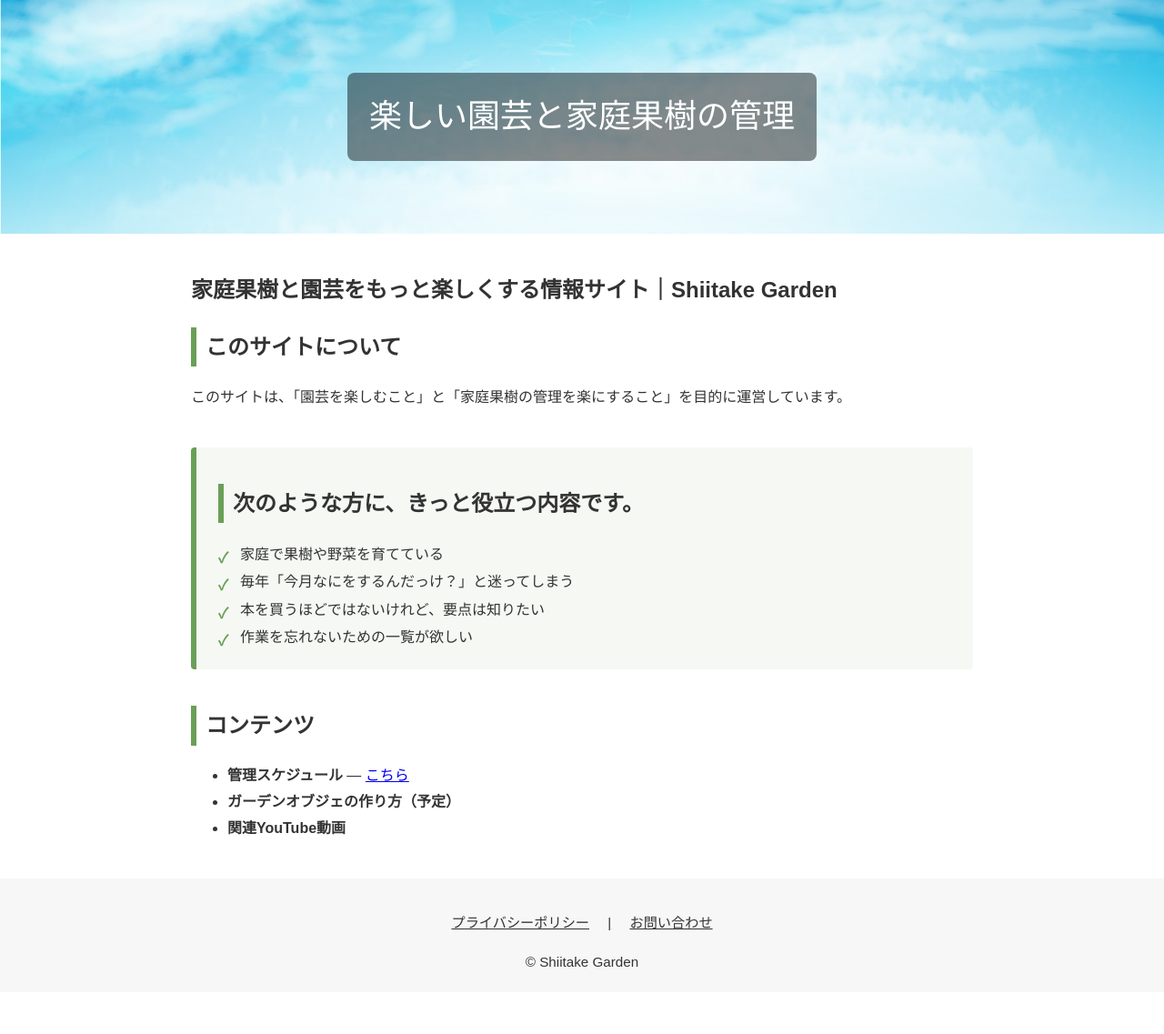
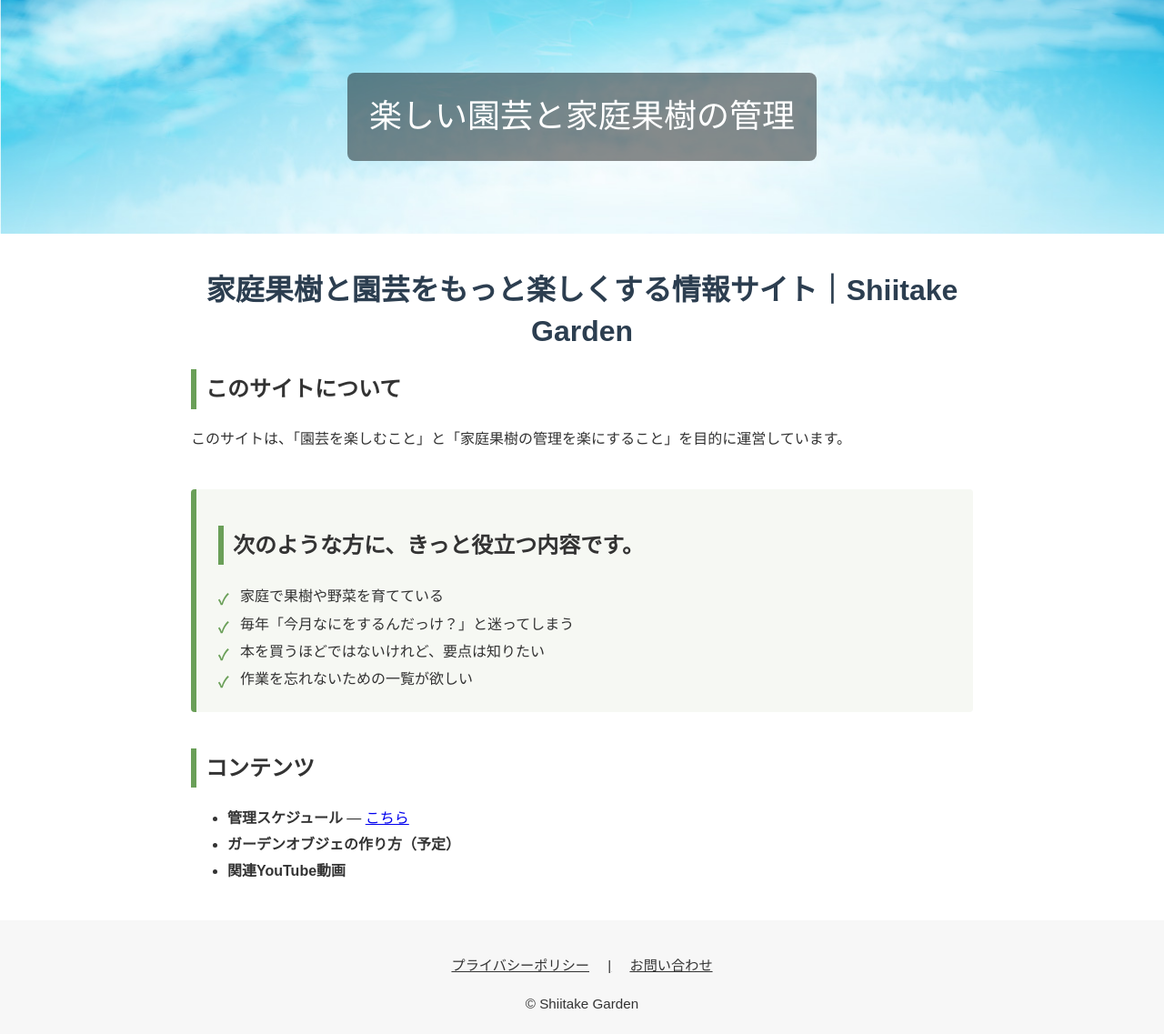
Before and after one commit to shiitake-garden/shiitake-garden.github.io, a Jekyll site: the page built from index.html, in a window 1280 px wide. Shown: the whole page at 91% size. Built offline with Jekyll 4.4.1, drawn with Linux system fonts in a browser that asks for light colours; before the commit the page ends 1091 px from its top, so only the background shows below that.

Commit message:
Update site.css

```diff
--- a/assets/css/site.css
+++ b/assets/css/site.css
@@ -39,3 +39,11 @@ h2{border-left:6px solid var(--brand); padding-left:10px}
   color: #6a9f58;
   font-weight: bold;
 }
+h1 {
+  font-size: 2rem;
+  font-weight: 600;
+  color: #2c3e50;
+  text-align: center;
+  margin: 30px 0 20px;
+  line-height: 1.4;
+}
```
